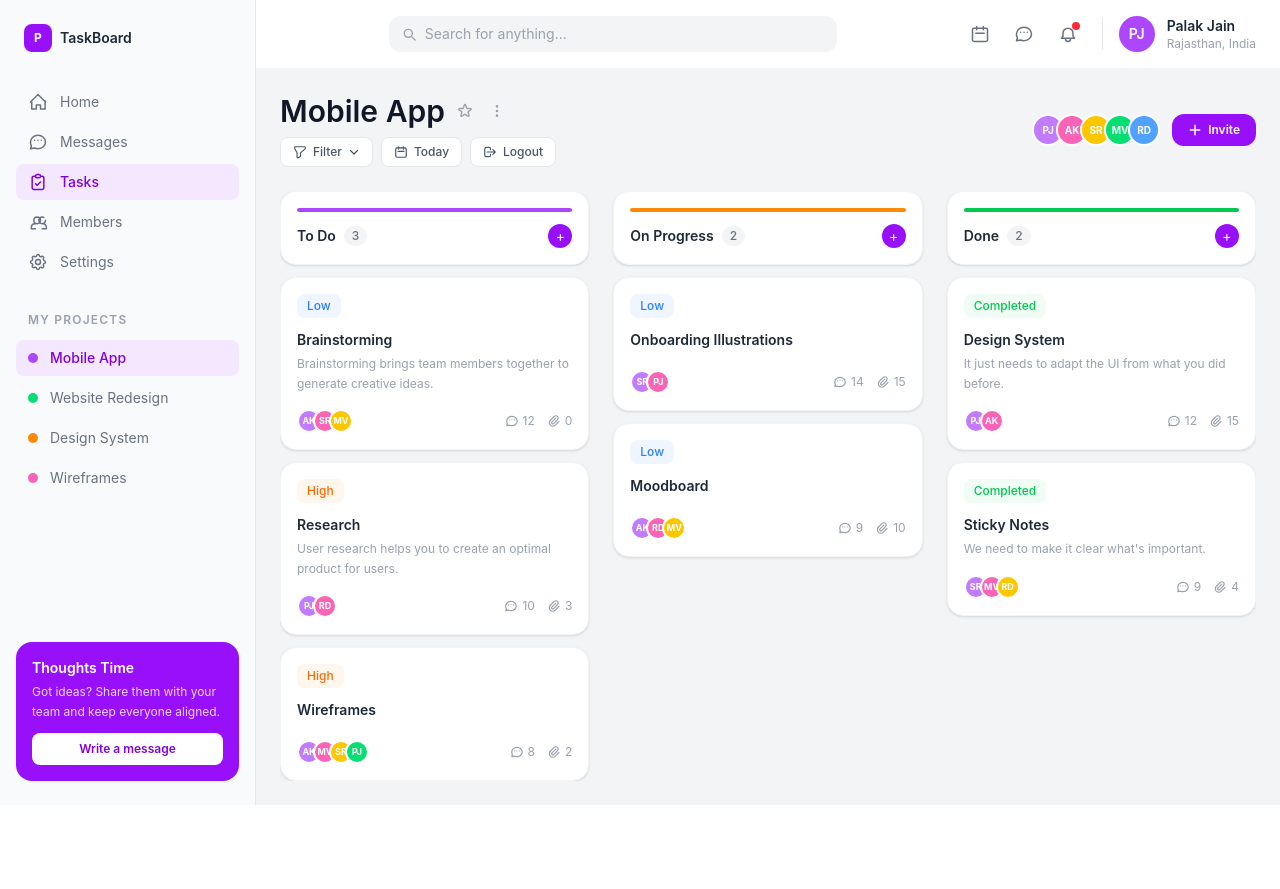
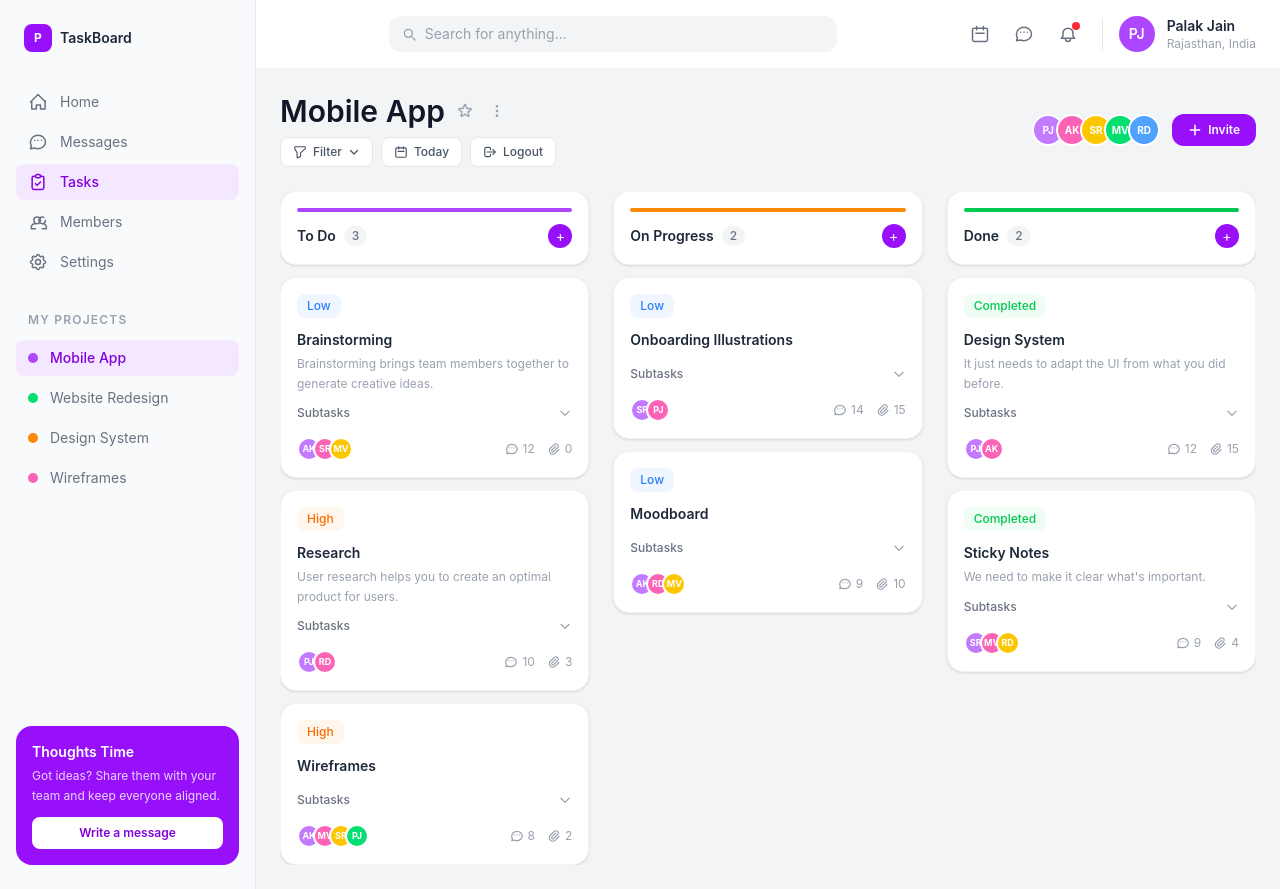
Before and after one commit to shoryataneja/TaskBoard, a React app in the folder frontend/: page / in a window 1280 px wide. Before the commit the page ends 805 px from the top, so only its background shows below. Built offline with nearby package versions, Linux system fonts and the light colour scheme; sample sign-in values are in the browser's storage; the HTML template or start-up script is replaced by a standard one.

Commit message:
feat: display subtasks list inside task card

```diff
--- a/frontend/src/components/TaskCard.jsx
+++ b/frontend/src/components/TaskCard.jsx
@@ -1,3 +1,7 @@
+import { useState } from 'react'
+import { useDispatch } from 'react-redux'
+import { toggleSubtask } from '../redux/taskSlice'
+
 const PRIORITY_STYLES = {
   Low: 'bg-blue-50 text-blue-500',
   High: 'bg-orange-50 text-orange-500',
@@ -13,7 +17,9 @@ const AVATAR_COLORS = [
 ]
 
 export default function TaskCard({ task }) {
-  const { priority, title, description, avatars, comments, files } = task
+  const { id, priority, title, description, avatars, comments, files, subtasks = [] } = task
+  const dispatch = useDispatch()
+  const [expanded, setExpanded] = useState(false)
 
   return (
     <div className="bg-white rounded-2xl shadow-sm border border-gray-100 p-4 flex flex-col gap-3">
@@ -30,9 +36,44 @@ export default function TaskCard({ task }) {
         )}
       </div>
 
+      {/* Subtasks section */}
+      <div className="flex flex-col gap-2">
+        <button
+          onClick={() => setExpanded((v) => !v)}
+          className="flex items-center justify-between w-full"
+        >
+          <span className="text-xs text-gray-500 font-medium">
+            Subtasks{subtasks.length > 0 ? ` · ${subtasks.length} total` : ''}
+          </span>
+          <svg
+            className={`w-3.5 h-3.5 text-gray-400 transition-transform ${expanded ? 'rotate-180' : ''}`}
+            fill="none" stroke="currentColor" strokeWidth={2} viewBox="0 0 24 24"
+          >
+            <path strokeLinecap="round" strokeLinejoin="round" d="M19 9l-7 7-7-7" />
+          </svg>
+        </button>
+
+        {expanded && subtasks.length > 0 && (
+          <div className="flex flex-col gap-1.5 mt-1">
+            {subtasks.map((s) => (
+              <label key={s.id} className="flex items-center gap-2 cursor-pointer">
+                <input
+                  type="checkbox"
+                  checked={s.completed}
+                  onChange={() => dispatch(toggleSubtask({ taskId: id, subtaskId: s.id }))}
+                  className="w-3.5 h-3.5 rounded accent-purple-500 cursor-pointer flex-shrink-0"
+                />
+                <span className={`text-xs leading-relaxed ${s.completed ? 'line-through text-gray-300' : 'text-gray-600'}`}>
+                  {s.text}
+                </span>
+              </label>
+            ))}
+          </div>
+        )}
+      </div>
+
       {/* Footer */}
       <div className="flex items-center justify-between pt-1">
-        {/* Avatars */}
         <div className="flex -space-x-2">
           {avatars.map((initials, i) => (
             <div
@@ -43,8 +84,6 @@ export default function TaskCard({ task }) {
             </div>
           ))}
         </div>
-
-        {/* Stats */}
         <div className="flex items-center gap-3 text-gray-400">
           <span className="flex items-center gap-1 text-xs">
             <svg className="w-3.5 h-3.5" fill="none" stroke="currentColor" strokeWidth={2} viewBox="0 0 24 24">
```
